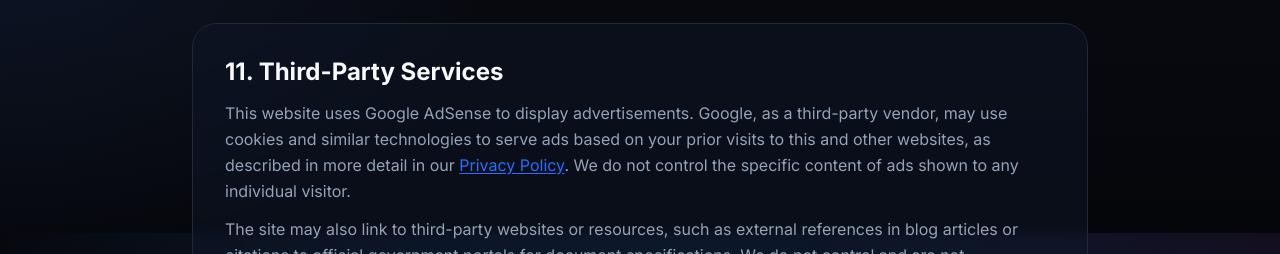
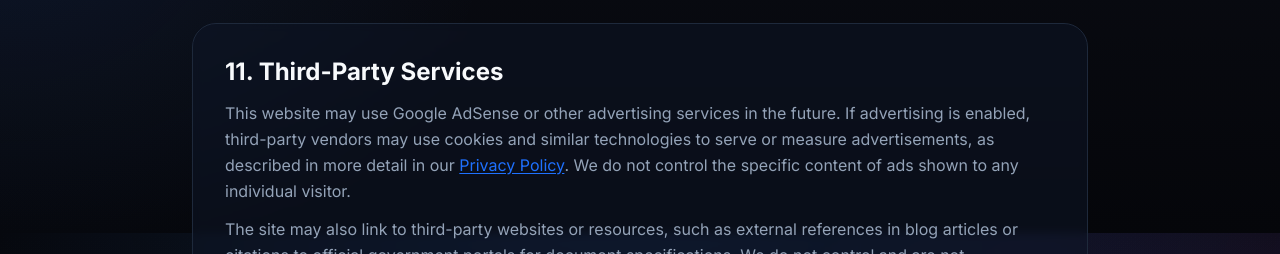
Before and after one commit to surajkumar122024-star/ok01, a Next.js app: page /terms in a window 1280 px wide. Shown: the part 4567-4821 px from the top of the page. Built offline with nearby package versions, Linux system fonts and the light colour scheme.

Commit message:
Fix pre-approval advertising wording in terms

```diff
--- a/src/app/terms/page.tsx
+++ b/src/app/terms/page.tsx
@@ -264,9 +264,9 @@ export default function TermsPage() {
           <section id="third-party-services" className="rounded-3xl border bg-card/50 backdrop-blur-sm p-8 space-y-3">
             <h2 className="text-2xl font-bold">11. Third-Party Services</h2>
             <p className="leading-relaxed text-muted-foreground">
-              This website uses Google AdSense to display advertisements. Google, as a third-party
-              vendor, may use cookies and similar technologies to serve ads based on your prior
-              visits to this and other websites, as described in more detail in our{' '}
+              This website may use Google AdSense or other advertising services in the future. If
+              advertising is enabled, third-party vendors may use cookies and similar technologies to
+              serve or measure advertisements, as described in more detail in our{' '}
               <Link href="/privacy" className="text-primary underline underline-offset-2">
                 Privacy Policy
               </Link>
```
